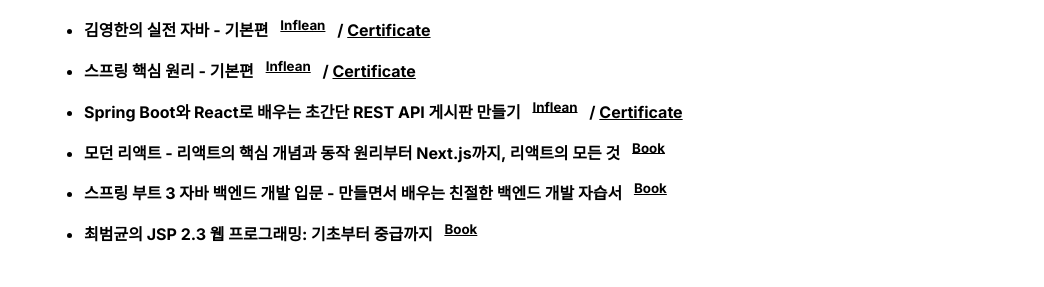
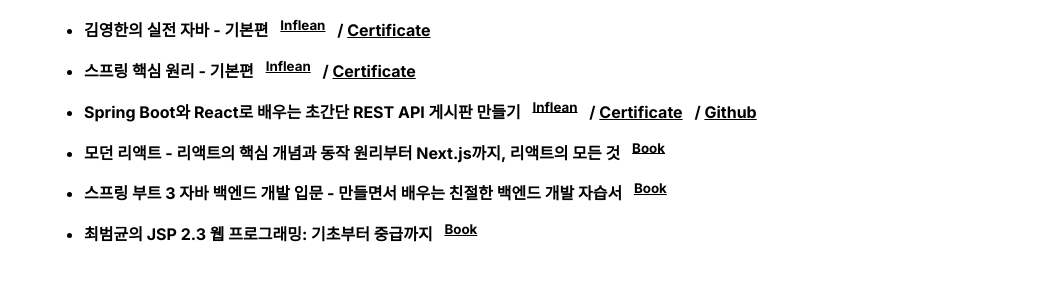
Before and after one commit to BangJeongBin/BangJeongBin.github.io, a Jekyll site: the page built from index.md, in a window 1280 px wide and 900 px high, scrolled down 3597 px. Shown: the part 158-445 px from the top of the window, without its empty margins (236-1280 px from the left). Built offline with Jekyll 4.4.1, drawn with Linux system fonts in a browser that asks for light colours.

Commit message:
Update activities_list.html

```diff
--- a/_includes/activities_list.html
+++ b/_includes/activities_list.html
@@ -141,6 +141,7 @@
             Spring Boot와 React로 배우는 초간단 REST API 게시판 만들기&ensp;
             <sup><a href="https://www.inflearn.com/course/springboot-react-restapi-%EA%B2%8C%EC%8B%9C%ED%8C%90%EB%A7%8C%EB%93%A4%EA%B8%B0/dashboard">Inflean</a></sup>
             &ensp;/ <a href="https://www.inflearn.com/certificate/1495440-336436-14474200">Certificate</a>
+            &ensp;/ <a href="https://github.com/BangJeongBin/react_p.git">Github</a>
         </strong>
     </li>
 
```
